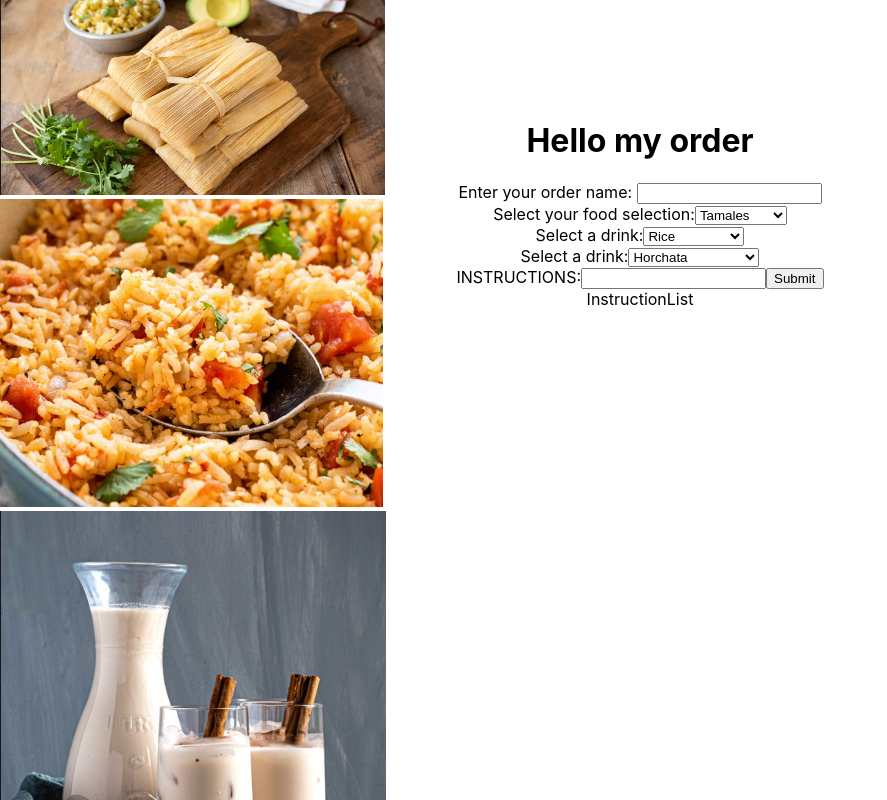
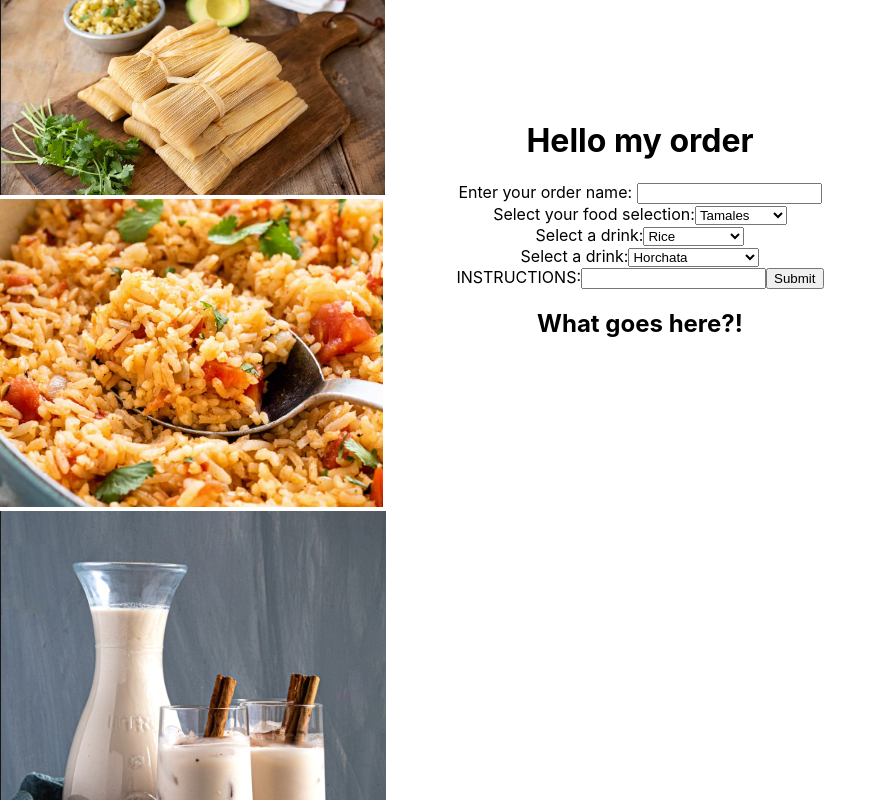
Before and after one commit to PCN23/FastFoodFromScratchReact, a React (Create React App) app: page / in a window 1280 px wide. Shown: the top 800 px of the page, without its empty margins (0-887 px from the left). Built offline with nearby package versions, Linux system fonts and the light colour scheme.

Commit message:
alomst done

```diff
--- a/src/App.js
+++ b/src/App.js
@@ -13,15 +13,9 @@ function App() {
   const [foodId, setFoodId] = useState('1');
   const [sideId, setSideId] = useState('1');
   const [drinkId, setDrinkId] = useState('1');
-  const [instructions, setInstructions] = useState(['Instructions']);
-  const [formInstruction, setFormInstruction] = useState('');
+  const [instructions, setInstructions] = useState([]);
   const [orderName, setOrderName] = useState('');
 
-  function handleSubmit(e) {
-    e.preventDefault();
-    setInstructions([]);
-
-  }
 
   return (
     <div className="App">
@@ -40,8 +34,8 @@ function App() {
 
           </div>
         </section>
-        <InstructionsForm setFormInstruction={setFormInstruction} handleSubmit={handleSubmit} />
-        <InstructionsList setInstructions={setInstructions}/>
+        <InstructionsForm setInstructions={setInstructions} instructions={instructions}/>
+        <InstructionsList instructions={instructions}/>
       </div>
     </div>
   );
--- a/src/Instruction.js
+++ b/src/Instruction.js
@@ -2,7 +2,7 @@ import React from 'react';
 
 export default function Instruction({ instruction }) {
   return (
-    <div className='instructon'>
+    <div className='instruction'>
       <p>{instruction}</p>
     </div>
   );
--- a/src/InstructionForm.js
+++ b/src/InstructionForm.js
@@ -1,12 +1,23 @@
+import { useState } from 'react';
 import React from 'react';
 
-export default function InstructionsForm({ setInstruction, handleSubmit }) {
+export default function InstructionsForm({ setInstructions, instructions }) {
+  const [instructionInput, setInstructionInput] = useState('');
+
+  function handleSubmit(e) {
+    e.preventDefault();
+    setInstructions([...instructions, instructionInput]);
+    setInstructionInput('');
+  }
+
+
 
   return (
     <section>
       <form onSubmit={handleSubmit}>
       INSTRUCTIONS:
-        <input value={setInstruction} onChange={e => setInstruction(e.target.value)}/>
+        <input value={instructionInput} onChange={e =>
+          setInstructionInput(e.target.value)}/>
         <button>Submit</button>
 
       </form>
--- a/src/InstructionList.js
+++ b/src/InstructionList.js
@@ -1,7 +1,14 @@
 import React from 'react';
+import Instruction from './Instruction.js';
 
-export default function InstructionList() {
+export default function InstructionList({ instructions }) {
   return (
-    <div>InstructionList</div>
+    <section>
+      <h2> What goes here?!</h2>
+      {
+        instructions.map((instruction, i) => <Instruction
+          instruction={instruction} key={instruction + i}/>)
+      }
+    </section>
   );
 }
```
